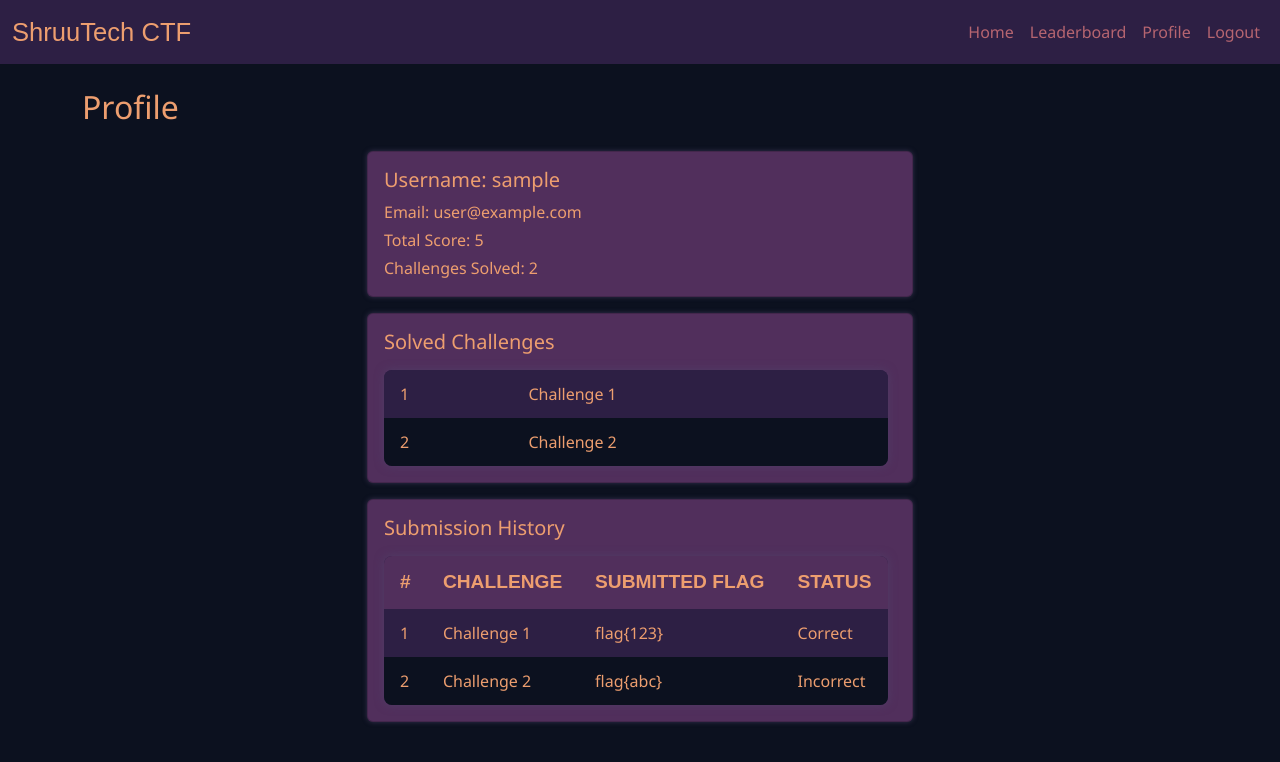
After one commit to adeenaf/shruutech-ctf, a Flask app: page /profile in a window 1280 px wide. The commit adds this page. Shown: the top 762 px of the page. Run offline with Flask 3, Linux system fonts and the light colour scheme; the visitor is signed in with stand-in values (Sample User, id 1); some web fonts are replaced.

Commit message:
Styled the web app

```diff
--- a/app.py
+++ b/app.py
@@ -13,10 +13,20 @@ mock_players = [
 @app.route("/")
 def index():
     questions = [
-        {"id": 1, "title": "Challenge 1", "description": "Find the flag.", "feedback": None},
-        {"id": 2, "title": "Challenge 2", "description": "Another challenge.", "feedback": None},
+        {"id": 1, "description": "Question.", "feedback": None},
+        {"id": 2, "description": "Question.", "feedback": None},
     ]
-    return render_template("index.html", questions=questions)
+
+    return render_template("index.html", questions=questions, current_page="index")
+
+@app.route("/register", methods=["GET", "POST"])
+def register():
+    if request.method == "POST":
+        username = request.form.get("username")
+        session["user_id"] = 1
+        session["username"] = username
+        return redirect(url_for("index"))
+    return render_template("register.html")
 
 @app.route("/login", methods=["GET", "POST"])
 def login():
@@ -27,14 +37,39 @@ def login():
         return redirect(url_for("index"))
     return render_template("login.html")
 
-@app.route("/register", methods=["GET", "POST"])
-def register():
-    if request.method == "POST":
-        username = request.form.get("username")
-        session["user_id"] = 1
-        session["username"] = username
-        return redirect(url_for("index"))
-    return render_template("register.html")
+@app.route("/submit_flag/<int:question_id>", methods=["POST"])
+def submit_flag(question_id):
+    # Here you'll get the flag from the form
+    submitted_flag = request.form.get("flag")
+
+    # You can check it against the correct answer from the database
+    # For now, just flash a message
+    flash(f"Flag submitted for question {question_id}: {submitted_flag}", "info")
+
+    return redirect(url_for("index"))
+
+@app.route("/profile")
+def profile():
+    if not session.get("user_id"):
+        flash("Please login to view your profile.", "warning")
+        return redirect(url_for("login"))
+
+    # Mock user data
+    user = {
+        "username": session.get("username"),
+        "email": "user@example.com",
+        "total_score": 5,
+        "challenges_solved": [
+            {"title": "Challenge 1"},
+            {"title": "Challenge 2"}
+        ],
+        "submissions": [
+            {"challenge_title": "Challenge 1", "flag": "flag{123}", "status": "Correct"},
+            {"challenge_title": "Challenge 2", "flag": "flag{abc}", "status": "Incorrect"}
+        ]
+    }
+
+    return render_template("profile.html", user=user, current_page="profile")
 
 @app.route("/leaderboard")
 def leaderboard():
@@ -42,7 +77,13 @@ def leaderboard():
         return "Please login to view leaderboard", 401
     top_players = sorted(mock_players, key=itemgetter("score"), reverse=True)[:3]
 
-    return render_template("leaderboard.html", players=top_players)
+    return render_template("leaderboard.html", players=top_players, current_page="leaderboard")
+
+@app.route("/logout")
+def logout():
+    session.clear()
+    flash("You have been logged out.", "success")
+    return redirect(url_for("index"))
 
 if __name__ == "__main__":
     app.run(debug=True)
--- a/static/style.css
+++ b/static/style.css
@@ -1,25 +1,129 @@
 body {
-    background-color: #f8f9fa;
+    background-color: #0c111f;
     font-family: 'Segoe UI', Tahoma, Geneva, Verdana, sans-serif;
+    color: #ed9e6f;
+}
+
+.navbar {
+    background-color: #2d1f44;
 }
 
 .navbar-brand {
-    font-weight: bold;
-    font-size: 1.5rem;
+    font-family: 'Sinoreta PERSONAL USE', sans-serif;
+    font-weight: 500;
+    font-size: 1.6rem;
+    color: #ed9e6f;
+}
+
+.nav-link {
+    color: #b66570 !important;
+    transition: color 0.3s;
+}
+
+.nav-link:hover {
+    color: #ed9e6f !important;
 }
 
 .card {
-    margin-bottom: 1rem;
-    border-radius: 0.5rem;
-    box-shadow: 0 0 5px rgba(0,0,0,0.1);
+    margin-bottom: 0.3rem;
+    box-shadow: 0 0 5px rgba(80, 70, 110, 0.6);
+    background-color: #512f5c;
+    color: #ed9e6f;
+    padding: 0 0.5rem 0 0;
+    font-size: 1rem;
+}
+
+.card p {
+    color: #ed9e6f;
+    margin-bottom: 0.25rem;
+    font-size: 1rem;
+}
+
+.flag-input {
+    padding: 0.35rem;
+    font-size: 1rem;
+    height: 2rem;
+}
+
+.btn-submit.wide-btn {
+    min-width: 150px;
+    padding: 0.3rem 1rem;
+    font-size: 0.85rem;
 }
 
 .btn-submit {
-    background-color: #0d6efd;
-    color: #fff;
-    transition: background-color 0.3s;
+    background-color: #b66570;
+    color: #0c111f;
+    font-weight: bold;
+    border: None;
+    padding: 0.4rem 0.8rem;
+    cursor: pointer;
+    transition: background-color 0.3s, transform 0.2s;
 }
 
 .btn-submit:hover {
-    background-color: #0b5ed7;
+    background-color: #ed9e6f;
+    color: #0c111f;
 }
+
+input[type="text"],
+input[type="password"] {
+    background-color: #2d1f44;
+    border: 1px solid #80466e;
+    color: #ed9e6f;
+    padding: 0.5rem;
+    border-radius: 0.25rem;
+}
+
+input[type="text"]:focus,
+input[type="password"]:focus {
+    background-color: #80466e;
+    color: #ed9e6f;
+    outline: none;
+    border-color: #b66570;
+    box-shadow: 0 0 5px #b66570;
+}
+
+.flash {
+    background-color: #80466e;
+    color: #f7c9af;
+    padding: 0.5rem 0.5rem;
+    border-radius: 0.25rem;
+    margin-bottom: 0.75rem;
+}
+
+table {
+    width: 100%;
+    border-collapse: collapse;
+    margin-top: 1rem;
+    background-color: #2d1f44;
+    color: #ed9e6f;
+    border-radius: 0.5rem;
+    overflow: hidden;
+    box-shadow: 0 0 10px rgba(80, 70, 110, 0.6);
+}
+
+table th, table td {
+    padding: 0.75rem 1rem;
+    text-align: left;
+}
+
+table thead {
+    background-color: #512f5c;
+    color: #ed9e6f;
+    font-size: 1.2rem;
+    font-family: 'Sinoreta PERSONAL USE', sans-serif;
+}
+
+table tbody tr:nth-child(odd) {
+    background-color: #2d1f44;
+}
+
+table tbody tr:nth-child(even) {
+    background-color: #0c111f;
+}
+
+table th {
+    font-weight: bold;
+    text-transform: uppercase;
+}
--- a/templates/layout.html
+++ b/templates/layout.html
@@ -1,18 +1,22 @@
 <!DOCTYPE html>
 <html lang="en">
+
 <head>
     <meta charset="UTF-8">
     <meta name="viewport" content="width=device-width, initial-scale=1.0">
-    <title>Shruutech CTF</title>
+    <title>ShruuTech CTF</title>
 
+    <!-- Bootstrap CSS -->
     <link href="https://cdn.jsdelivr.net/npm/bootstrap@5.3.0/dist/css/bootstrap.min.css" rel="stylesheet">
+    <link href="https://fonts.cdnfonts.com/css/sinoreta-personal-use" rel="stylesheet">
+    <!-- Custom CSS -->
+    <link rel="stylesheet" href="{{ url_for('static', filename='style.css') }}">
+</head>
 
-    <link rel="stylesheet" href="{{ url_for('static', filename='css/style.css') }}">
-</head>
 <body>
-    <nav class="navbar navbar-expand-lg navbar-dark bg-dark">
+    <nav class="navbar navbar-expand-lg navbar-dark">
         <div class="container-fluid">
-            <a class="navbar-brand" href="{{ url_for('index') }}">Shruutech CTF</a>
+            <a class="navbar-brand" href="{{ url_for('index') }}">ShruuTech CTF</a>
             <button class="navbar-toggler" type="button" data-bs-toggle="collapse" data-bs-target="#navbarNav">
                 <span class="navbar-toggler-icon"></span>
             </button>
@@ -20,7 +24,13 @@
                 <ul class="navbar-nav ms-auto">
                     {% if session.get('user_id') %}
                     <li class="nav-item">
+                        <a class="nav-link" href="{{ url_for('index') }}">Home</a>
+                    </li>
+                    <li class="nav-item">
                         <a class="nav-link" href="{{ url_for('leaderboard') }}">Leaderboard</a>
+                    </li>
+                    <li class="nav-item">
+                        <a class="nav-link" href="{{ url_for('profile') }}">Profile</a>
                     </li>
                     <li class="nav-item">
                         <a class="nav-link" href="{{ url_for('logout') }}">Logout</a>
@@ -34,14 +44,25 @@
                     </li>
                     {% endif %}
                 </ul>
+
             </div>
         </div>
     </nav>
 
     <div class="container mt-4">
+        {% with messages = get_flashed_messages(with_categories=true) %}
+        {% if messages %}
+        {% for category, message in messages %}
+        <div class="flash alert alert-{{ category }}">{{ message }}</div>
+        {% endfor %}
+        {% endif %}
+        {% endwith %}
+
         {% block content %}{% endblock %}
     </div>
 
+    <!-- Bootstrap JS -->
     <script src="https://cdn.jsdelivr.net/npm/bootstrap@5.3.0/dist/js/bootstrap.bundle.min.js"></script>
 </body>
+
 </html>
--- a/templates/leaderboard.html
+++ b/templates/leaderboard.html
@@ -1,7 +1,7 @@
 {% extends "layout.html" %}
 {% block content %}
 <h2>Leaderboard - Top 3 Players</h2>
-<table class="table table-striped">
+<table>
     <thead>
         <tr>
             <th>Rank</th>
--- a/templates/login.html
+++ b/templates/login.html
@@ -13,7 +13,7 @@
                 <label for="password" class="form-label">Password</label>
                 <input type="password" class="form-control" id="password" name="password" required>
             </div>
-            <button type="submit" class="btn btn-primary">Login</button>
+            <button type="submit" class="btn-submit">Login</button>
         </form>
     </div>
 </div>
--- /dev/null
+++ b/templates/profile.html
@@ -0,0 +1,72 @@
+{% extends "layout.html" %}
+
+{% block content %}
+<h2 class="mb-4">Profile</h2>
+
+{% if session.get('user_id') %}
+<div class="row">
+    <div class="col-12 col-md-6 mx-auto">
+        <div class="card mb-3">
+            <div class="card-body">
+                <h5 class="card-title">Username: {{ user.username }}</h5>
+                <p class="card-text">Email: {{ user.email }}</p>
+                <p class="card-text">Total Score: {{ user.total_score }}</p>
+                <p class="card-text">Challenges Solved: {{ user.challenges_solved|length }}</p>
+            </div>
+        </div>
+
+        <div class="card mb-3">
+            <div class="card-body">
+                <h5 class="card-title">Solved Challenges</h5>
+                {% if user.challenges_solved %}
+                <table>
+                    <tbody>
+                        {% for challenge in user.challenges_solved %}
+                        <tr>
+                            <td>{{ loop.index }}</td>
+                            <td>{{ challenge.title }}</td>
+                        </tr>
+                        {% endfor %}
+                    </tbody>
+                </table>
+                {% else %}
+                <p class="card-text">You haven't solved any challenges yet.</p>
+                {% endif %}
+            </div>
+        </div>
+
+        <div class="card mb-3">
+            <div class="card-body">
+                <h5 class="card-title">Submission History</h5>
+                {% if user.submissions %}
+                <table>
+                    <thead>
+                        <tr>
+                            <th>#</th>
+                            <th>Challenge</th>
+                            <th>Submitted Flag</th>
+                            <th>Status</th>
+                        </tr>
+                    </thead>
+                    <tbody>
+                        {% for submission in user.submissions %}
+                        <tr>
+                            <td>{{ loop.index }}</td>
+                            <td>{{ submission.challenge_title }}</td>
+                            <td>{{ submission.flag }}</td>
+                            <td>{{ submission.status }}</td>
+                        </tr>
+                        {% endfor %}
+                    </tbody>
+                </table>
+                {% else %}
+                <p class="card-text">No submissions yet.</p>
+                {% endif %}
+            </div>
+        </div>
+    </div>
+</div>
+{% else %}
+<p>Please <a href="{{ url_for('login') }}">login</a> to view your profile.</p>
+{% endif %}
+{% endblock %}
--- a/templates/register.html
+++ b/templates/register.html
@@ -17,7 +17,7 @@
                 <label for="confirm_password" class="form-label">Confirm Password</label>
                 <input type="password" class="form-control" id="confirm_password" name="confirm_password" required>
             </div>
-            <button type="submit" class="btn btn-primary">Register</button>
+            <button type="submit" class="btn-submit">Register</button>
         </form>
     </div>
 </div>
```
Also changed, not shown: templates/index.html (+6 -6 lines). Lines whose indentation alone changed are shown as unchanged.
